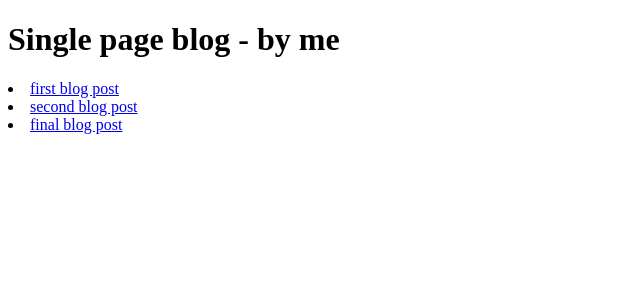
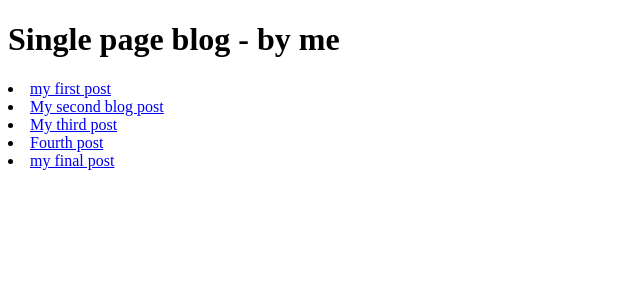
Before and after one commit to jvdsouza/single-page-blog-app, a Next.js app: page / in a window 1280 px wide. Shown: the top 300 px of the page, without its empty margins (0-640 px from the left). Built offline with nearby package versions, Linux system fonts and the light colour scheme.

Commit message:
added more blog post links

```diff
--- a/pages/index.js
+++ b/pages/index.js
@@ -12,9 +12,11 @@ const Index = () => {
     return(
         <div>
             <h1>Single page blog - by me</h1>
-            <Post slug='first' title='first blog post' />
-            <Post slug='second' title='second blog post' />
-            <Post slug='last' title='final blog post' />
+            <Post slug='first' title='my first post' />
+            <Post slug='second' title='My second blog post' />
+            <Post slug='third' title='My third post' />
+            <Post slug='fourth' title='Fourth post' />
+            <Post slug='fifth' title='my final post' />
         </div>
     )
 }
```
